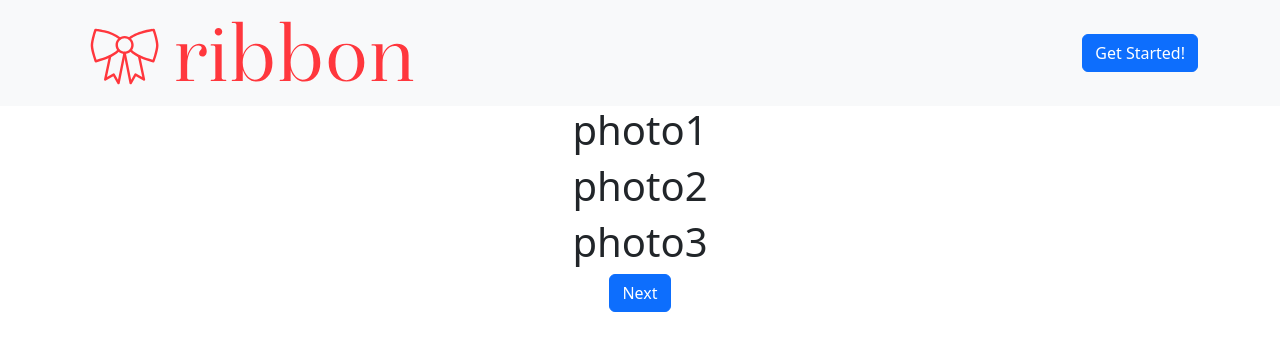
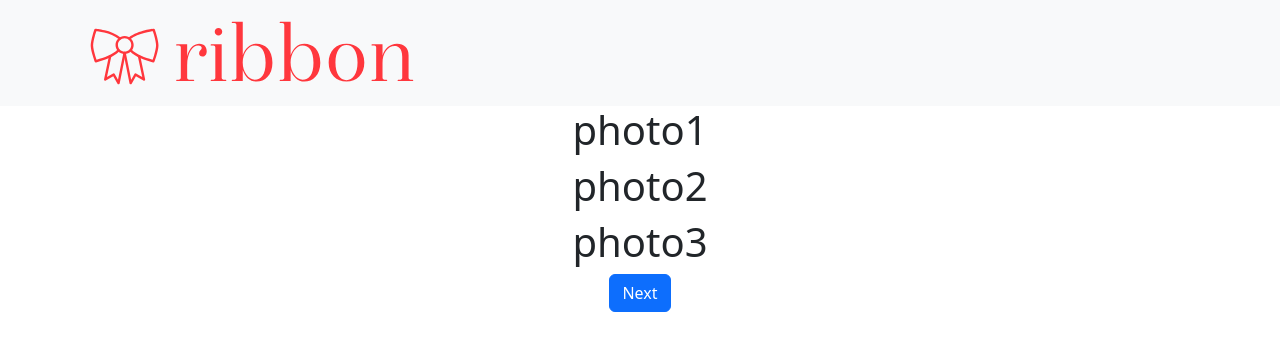
Before and after one commit to jordantab/ribbon, a React (Create React App) app in the folder client/: page /ribbons/tswift in a window 1280 px wide. Shown: the top 350 px of the page. Built offline with nearby package versions, Linux system fonts and the light colour scheme.

Commit message:
Routing to gift page and conditional rendering of TempButton

```diff
--- a/client/src/components/header/Header.tsx
+++ b/client/src/components/header/Header.tsx
@@ -2,15 +2,17 @@ import React from 'react';
 import { Container, Navbar } from 'react-bootstrap';
 import Logo from './Logo';
 import TempButton from '../../TempButton';
+import { useLocation } from 'react-router-dom';
 
 export default function Header() {
+  const location = useLocation();
   return (
     <Navbar bg="light" variant="light">
       <Container>
         <Navbar.Brand>
           <Logo />
         </Navbar.Brand>
-        <TempButton />
+        {location.pathname === '/' && <TempButton />}
       </Container>
     </Navbar>
   );
--- a/client/src/components/ribbonContainer/RibbonContainer.tsx
+++ b/client/src/components/ribbonContainer/RibbonContainer.tsx
@@ -23,7 +23,7 @@ function RibbonContainer() {
         answer: 'Swift',
       },
     ],
-    gift: 'Gift',
+    gift: 'Gift section',
     currentStage: 0, //enum on the backend, 0 for photos, 1 for riddle, 2 for gift
   };
 
@@ -56,9 +56,8 @@ function RibbonContainer() {
     // TODO: add answer validation
     if (currentRiddleIndex < ribbonData.riddles.length - 1) {
       setcurrentRiddleIndex(currentRiddleIndex + 1);
-      console.log('setting new currentRiddleIndex');
     } else {
-      console.log('moving to gift section');
+      setCurrentStage(currentStage + 1);
     }
   }
 
@@ -77,7 +76,7 @@ function RibbonContainer() {
       case 1:
         return displayCurrentRiddle();
       case 2:
-      // return <Gift gift={ribbonData.gift} />;
+        return <div>{ribbonData.gift}</div>;
       default:
         return <div>Loading...</div>;
     }
--- a/client/src/index.tsx
+++ b/client/src/index.tsx
@@ -20,11 +20,6 @@ const router = createBrowserRouter([
         path: '/ribbons/tswift',
         element: <RibbonContainer />,
       },
-      {
-        // TODO: make this path dynamic
-        path: '/ribbons/tswift/gift',
-        element: <Gift />,
-      },
     ],
   },
 ]);
```
